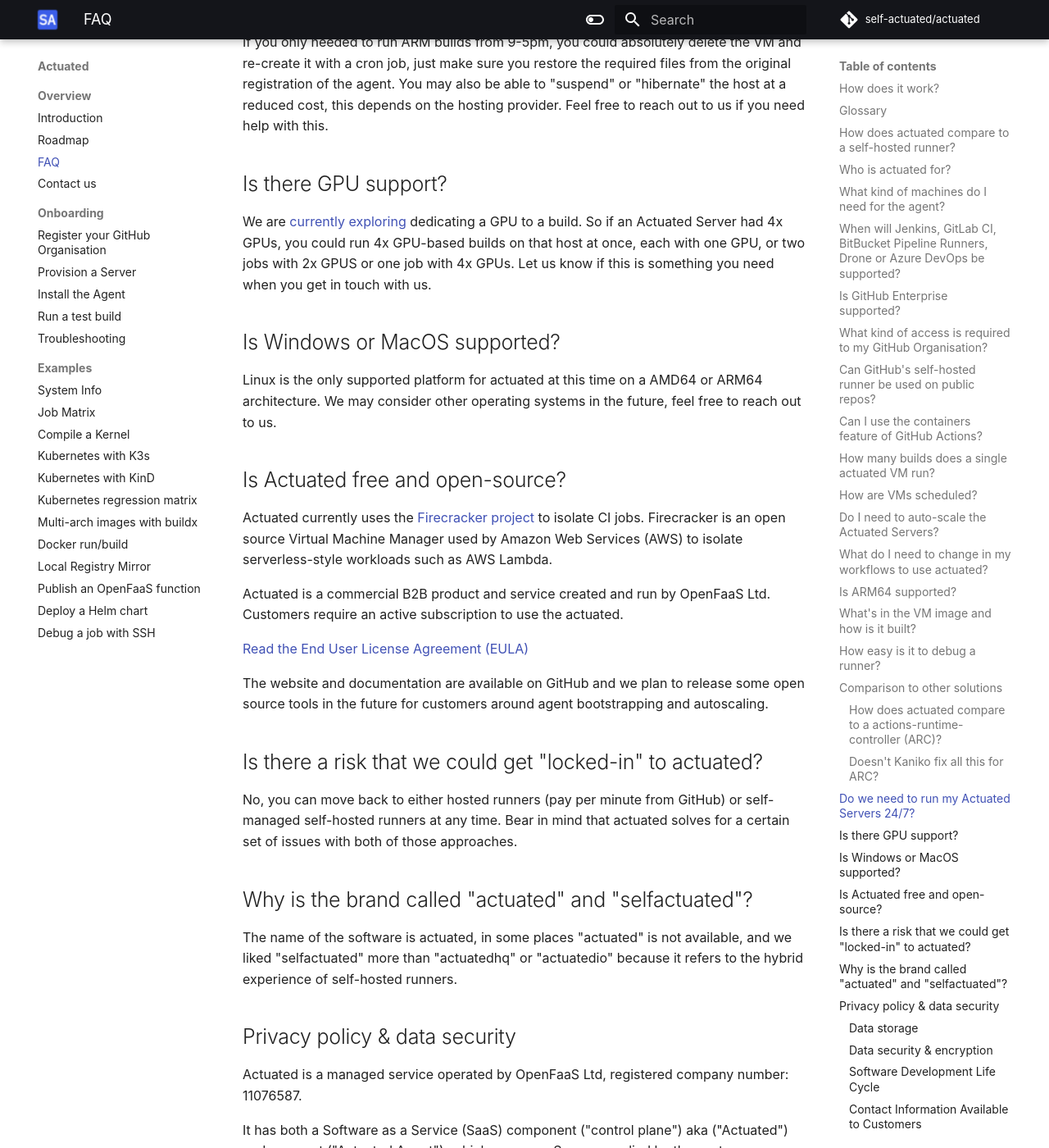
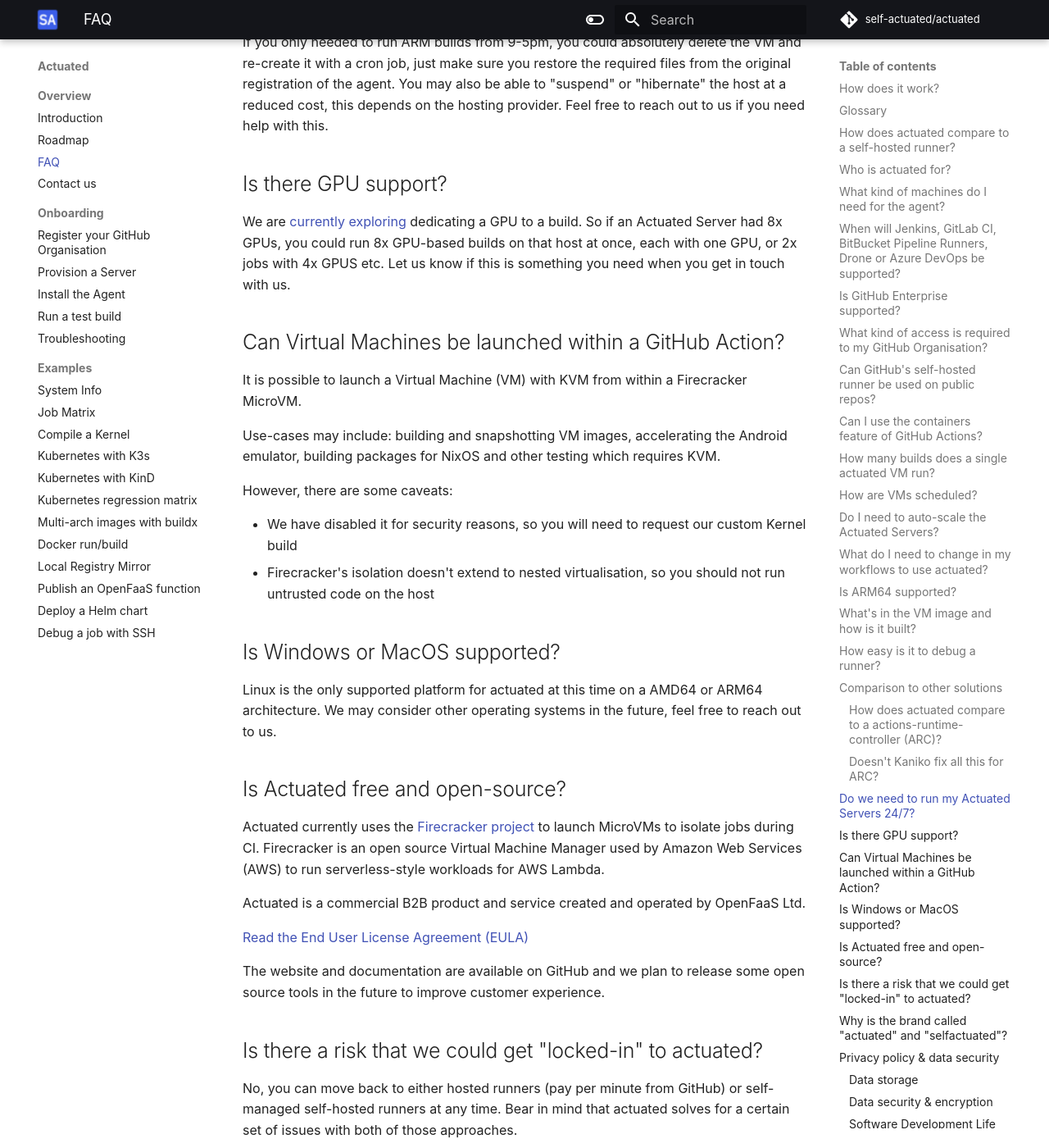
Before and after one commit to welteki/docs.actuated.dev, an MkDocs documentation site: the page built from docs/faq.md, in a window 1280 px wide and 1400 px high, scrolled down 9368 px. Shown: the whole window at 82% size. Built offline with MkDocs 1.6.1 and Material for MkDocs 9.7.7, drawn with Linux system fonts in a browser that asks for light colours; some web fonts are replaced.

Commit message:
Add note on nested-virt
Signed-off-by: Alex Ellis (OpenFaaS Ltd) <alexellis2@gmail.com>

```diff
--- a/docs/faq.md
+++ b/docs/faq.md
@@ -246,7 +246,18 @@
 
 ## Is there GPU support?
 
-We are [currently exploring](https://twitter.com/alexellisuk/status/1594368789864501254?s=20&t=VwSXsR_yeC0hlU7wdFF4Mg) dedicating a GPU to a build. So if an Actuated Server had 4x GPUs, you could run 4x GPU-based builds on that host at once, each with one GPU, or two jobs with 2x GPUS or one job with 4x GPUs. Let us know if this is something you need when you get in touch with us.
+We are [currently exploring](https://twitter.com/alexellisuk/status/1594368789864501254?s=20&t=VwSXsR_yeC0hlU7wdFF4Mg) dedicating a GPU to a build. So if an Actuated Server had 8x GPUs, you could run 8x GPU-based builds on that host at once, each with one GPU, or 2x jobs with 4x GPUS etc. Let us know if this is something you need when you get in touch with us.
+
+## Can Virtual Machines be launched within a GitHub Action?
+
+It is possible to launch a Virtual Machine (VM) with KVM from within a Firecracker MicroVM.
+
+Use-cases may include: building and snapshotting VM images, accelerating the Android emulator, building packages for NixOS and other testing which requires KVM.
+
+However, there are some caveats:
+
+* We have disabled it for security reasons, so you will need to request our custom Kernel build
+* Firecracker's isolation doesn't extend to nested virtualisation, so you should not run untrusted code on the host
 
 ## Is Windows or MacOS supported?
 
@@ -254,13 +265,13 @@
 
 ## Is Actuated free and open-source?
 
-Actuated currently uses the [Firecracker project](https://github.com/firecracker-microvm/firecracker) to isolate CI jobs. Firecracker is an open source Virtual Machine Manager used by Amazon Web Services (AWS) to isolate serverless-style workloads such as AWS Lambda.
+Actuated currently uses the [Firecracker project](https://github.com/firecracker-microvm/firecracker) to launch MicroVMs to isolate jobs during CI. Firecracker is an open source Virtual Machine Manager used by Amazon Web Services (AWS) to run serverless-style workloads for AWS Lambda.
 
-Actuated is a commercial B2B product and service created and run by OpenFaaS Ltd. Customers require an active subscription to use the actuated.
+Actuated is a commercial B2B product and service created and operated by OpenFaaS Ltd.
 
 [Read the End User License Agreement (EULA)](https://github.com/self-actuated/actuated/blob/master/EULA.md)
 
-The website and documentation are available on GitHub and we plan to release some open source tools in the future for customers around agent bootstrapping and autoscaling.
+The website and documentation are available on GitHub and we plan to release some open source tools in the future to improve customer experience.
 
 ## Is there a risk that we could get "locked-in" to actuated?
 
```
